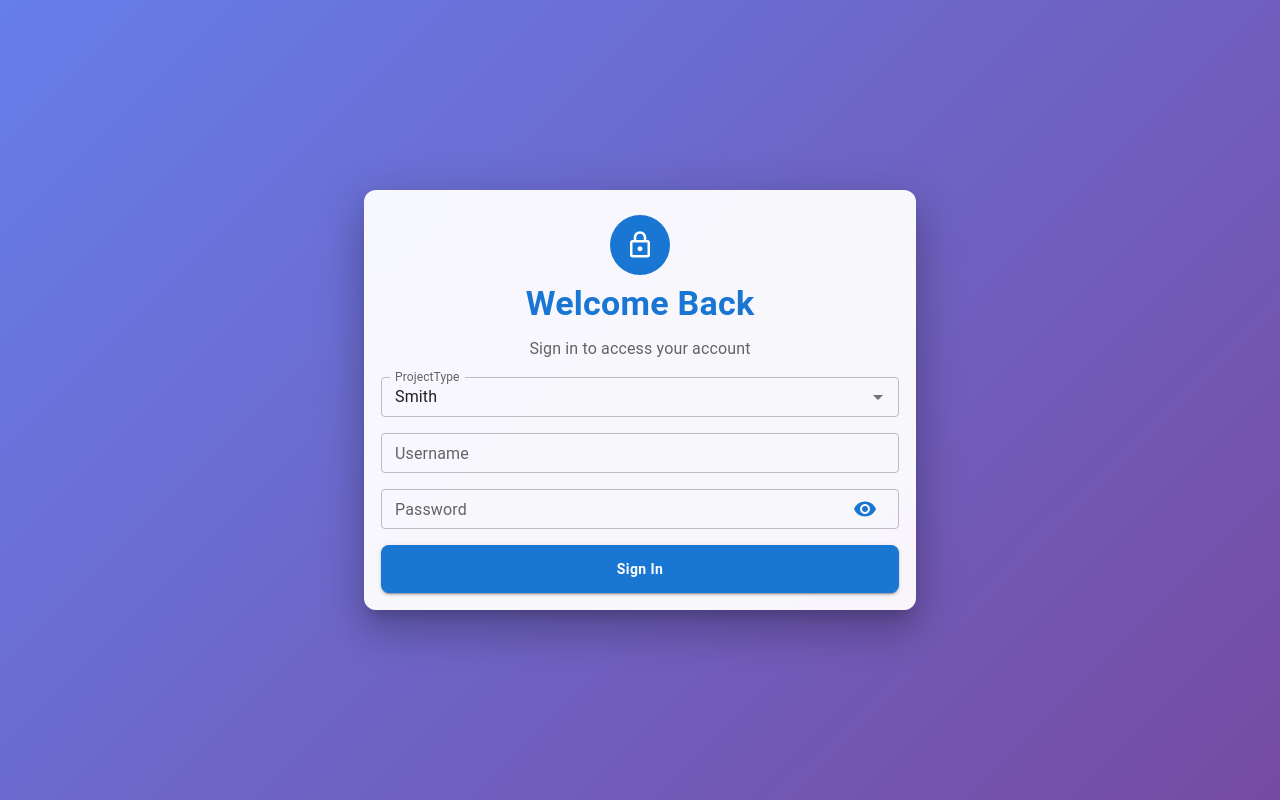
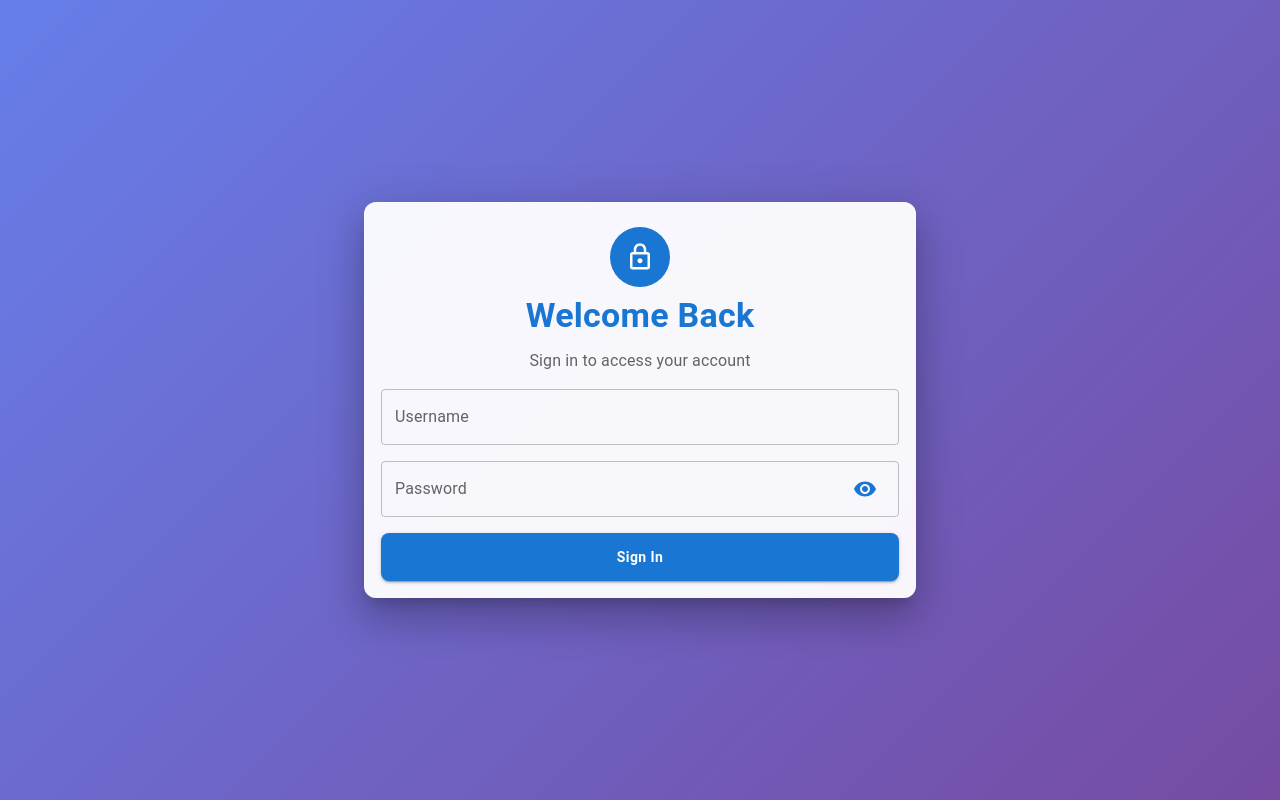
Before and after one commit to brightech-git/Dhanapal-Smith-Web, a Next.js app: page /login in a window 1280 px wide. Built offline with nearby package versions, Linux system fonts and the light colour scheme.

Commit message:
Get the branch from jaiguru and updated for the dhanpal

```diff
--- a/public/config.json
+++ b/public/config.json
@@ -5,7 +5,7 @@
             "LINK": "https://jaigurujewellers.com/",
             "BASEURL": "https://est.brightechsoftware.com/api/v1",
 
-            "MAIN_URL": "https://www.eezab.com/api/v1/",
+            "MAIN_URL": "https://smith.dhanapaljewellery.com/api/v1",
 
             "MAIN_URLs": "http://localhost:8097/api/v1/",
             "USERNAME": "JAIGURU",
--- a/src/component/layoutWrapper/header/Header.tsx
+++ b/src/component/layoutWrapper/header/Header.tsx
@@ -29,7 +29,7 @@ const EnhancedHeader: React.FC<EnhancedHeaderProps> = ({ className = "" }) => {
   const pathname = usePathname();
   const router = useRouter();
 
-  const isSmithProject = allDetails?.projectName === "SMITH";
+
 
   const isMobile = useMediaQuery("(max-width: 1279px)");
   const [isMenuOpen, setIsMenuOpen] = useState(false);
@@ -128,7 +128,7 @@ const EnhancedHeader: React.FC<EnhancedHeaderProps> = ({ className = "" }) => {
             <X color="white" />
           </button>
         </div>
-        {isSmithProject &&
+
           <nav className="p-2 space-y-1">
             {NAV_ITEMS.map(({ label, path, icon: Icon }) => {
               const isActive =
@@ -150,7 +150,7 @@ const EnhancedHeader: React.FC<EnhancedHeaderProps> = ({ className = "" }) => {
               );
             })}
           </nav>
-          }
+
 
         <div className="p-2 border-t border-white/10">
           <button
@@ -195,7 +195,7 @@ const EnhancedHeader: React.FC<EnhancedHeaderProps> = ({ className = "" }) => {
           </div>
 
           {/* Desktop Nav */}
-          {!isMobile && isSmithProject && (
+          {!isMobile &&  (
             <div className="flex gap-2">
               {NAV_ITEMS.map(({ label, path, icon: Icon }) => {
                 const isActive =
--- a/src/component/pages/home/Home.tsx
+++ b/src/component/pages/home/Home.tsx
@@ -858,7 +858,7 @@ export default function SmithsPage() {
                                 </h2>
                                 {selectedSmithId && (
                                     <div className="flex items-center space-x-2">
-                                        <div ref={weightPrintRef}> <PrintTable title="Weight Balance Summary" columns={weightBalancePrintColumns} data={weightBalanceData} showTotal={showTotal} />
+                                        <div ref={weightPrintRef}> <PrintTable title="Weight Balance Summary" columns={weightBalancePrintColumns} data={weightBalanceData} showTotal={showTotal} smithName={selectedSmithName}/>
                                         </div>
                                         <button onClick={handleAddWeightRow} className="bg-green-600 text-white px-2 py-1 rounded hover:bg-green-700 transition-colors text-sm">
                                             Add New
@@ -902,7 +902,7 @@ export default function SmithsPage() {
                                 </h2>
                                 {selectedSmithId && (
                                     <div className="flex items-center space-x-2">
-                                        <div ref={cashPrintRef}> <PrintTable title="Cash Balance Summary" columns={cashBalancePrintColumns} data={cashBalanceData} showTotal={showTotal} /></div>
+                                        <div ref={cashPrintRef}> <PrintTable title="Cash Balance Summary" columns={cashBalancePrintColumns} data={cashBalanceData} showTotal={showTotal} smithName={selectedSmithName} /></div>
 
                                         <button onClick={handleAddCashRow} className="bg-blue-600 text-white px-2 py-1 rounded hover:bg-blue-700 transition-colors text-sm">
                                             Add New
--- a/src/component/pages/login/LoginForm.tsx
+++ b/src/component/pages/login/LoginForm.tsx
@@ -12,8 +12,6 @@ import {
     Avatar,
     CircularProgress,
     Fade,
-    NativeSelect,
-    Autocomplete
 } from "@mui/material";
 import { useRouter } from "next/navigation";
 import { useAuth } from "@/context/auth/AuthContext";
@@ -23,33 +21,24 @@ import { LockOutlined, Visibility, VisibilityOff } from "@mui/icons-material";
 const LoginForm: React.FC = () => {
     const theme = useTheme();
     const router = useRouter();
-
-    const projectTypeList = [{label:"Smith",value:"SMITH"} , {label:"Gift Voucher",value:"GV"}]
-
-    const projectHomePath = (project?: string) =>
-        project === "GV" ? "/GiftVoucher" : "/";
-
-
-    const { login, isAuthenticated, isLoading, allDetails } = useAuth();
-
+    const { login, isAuthenticated, isLoading } = useAuth();
     const { addToast } = useToast();
 
     const [userName, setUserName] = useState("");
     const [password, setPassword] = useState("");
-    const [projectType ,setProjectType ] =useState<string>("SMITH");
     const [showPassword, setShowPassword] = useState(false);
     const [isLoggingIn, setIsLoggingIn] = useState(false);
     const [localError, setLocalError] = useState<string | null>(null);
 
     useEffect(() => {
-        if (isAuthenticated) router.push(projectHomePath(allDetails?.projectName));
-    }, [isAuthenticated, allDetails, router]);
+        if (isAuthenticated) router.push("/");
+    }, [isAuthenticated, router]);
 
     const handleLogin = async (e: React.FormEvent) => {
         e.preventDefault();
         setLocalError(null);
 
-        if (!userName || !password ) {
+        if (!userName || !password) {
             setLocalError("Please fill in all fields");
             addToast({
                 type: "error",
@@ -59,15 +48,10 @@ const LoginForm: React.FC = () => {
             return;
         }
 
-        if(!projectType) {
-            setLocalError("Please Select ProjectType");
-            return;
-        }
-
         setIsLoggingIn(true);
 
         try {
-            await login(userName, password ,projectType);
+            await login(userName, password);
 
             addToast({
                 type: "success",
@@ -75,7 +59,7 @@ const LoginForm: React.FC = () => {
                 message: "Successfully logged in to your account",
             });
 
-            router.push(projectHomePath(projectType));
+            router.push("/");
         } catch (error: any) {
             setLocalError(error.message || "Invalid username or password");
             addToast({
@@ -155,30 +139,11 @@ const LoginForm: React.FC = () => {
                                         borderRadius: 2,
                                     }}
                                 >
-                                    <Typography color="white" textAlign="center">
+                                    <Typography color="error.main" textAlign="center">
                                         {localError}
                                     </Typography>
                                 </Paper>
                             )}
-                            <Autocomplete
-                                disablePortal
-                                options={projectTypeList}
-                                className=""
-                                getOptionLabel={(option) => option.label}
-                                value={
-                                    projectTypeList.find(
-                                        (option) => option.value === projectType
-                                    ) || null
-                                }
-                                onChange={(event, newValue) => {
-                                    setProjectType(newValue?.value || "SMITH");
-                                }}
-                                renderInput={(params) => (
-                                    <TextField {...params} label="ProjectType" sx={{ mb: 2 }} />
-                                )}
-                                size="small"
-
-                            />
 
                             <TextField
                                 fullWidth
@@ -187,7 +152,6 @@ const LoginForm: React.FC = () => {
                                 onChange={(e) => setUserName(e.target.value)}
                                 disabled={isLoggingIn}
                                 sx={{ mb: 2 }}
-                                size="small"
                             />
 
                             <TextField
@@ -205,7 +169,6 @@ const LoginForm: React.FC = () => {
                                     ),
                                 }}
                                 sx={{ mb: 2 }}
-                                size="small"
                             />
 
                             <Button
--- a/src/context/auth/AuthContext.tsx
+++ b/src/context/auth/AuthContext.tsx
@@ -4,28 +4,11 @@ import React, { createContext, useContext, useState, useEffect, ReactNode } from
 import authService from "@/service/authService";
 import { getAxiosInstance, resetAxiosInstance } from "@/api/axiosInstance";
 
-
-interface UserDetails {
-  userName: string;
-  admin: boolean;
-  sno: number;
-  sessionToken: string;
-  USERNAME?: string; // Some APIs use uppercase
-  role?: string;
-}
-interface User {
-
-  sno: number;
-  date: string;
-  order?: string; // Some APIs use uppercase
-
-}
-
 interface AuthContextType {
     isAuthenticated: boolean;
     allDetails: any;
     isLoading: boolean;
-    login: (userName: string, password: string, projectName:string) => Promise<void>;
+    login: (userName: string, password: string) => Promise<void>;
     logout: () => void;
 }
 
@@ -61,8 +44,10 @@ export const AuthProvider = ({ children }: { children: ReactNode }) => {
         setIsLoading(false);
     }, []);
 
-    const login = async (userName: string, password: string, projectName:string) => {
-        const response = await authService.login({ userName, password, projectName });
+    const login = async (userName: string, password: string) => {
+        const response = await authService.login({ userName, password });
+
+        console.log("response", response);
 
         const session = {
             expiry: Date.now() + 30 * 60 * 1000, // 30 min
--- a/src/service/authService.ts
+++ b/src/service/authService.ts
@@ -3,11 +3,10 @@ import axios from "axios";
 export interface AuthRequest {
     userName: string;
     password: string;
-    projectName : string
 }
 
 const authService = {
-    login: async ({ userName, password ,projectName}: AuthRequest) => {
+    login: async ({ userName, password }: AuthRequest) => {
         try {
             // ✅ Get MAIN_URL from config.json loaded at runtime
             const MAIN_URL = window?.appConfig?.MAIN_URL;
@@ -16,7 +15,7 @@ const authService = {
             // ✅ Append /user/login dynamically
             const loginUrl = `${MAIN_URL.replace(/\/$/, "")}/users/login`;
 
-            const { data } = await axios.post(loginUrl, { userName, password, projectName });
+            const { data } = await axios.post(loginUrl, { userName, password});
 
             return data;
         } catch (error: any) {
```
Also changed, not shown: src/component/printingOptions/PrintTable.tsx (+10 -3 lines).
